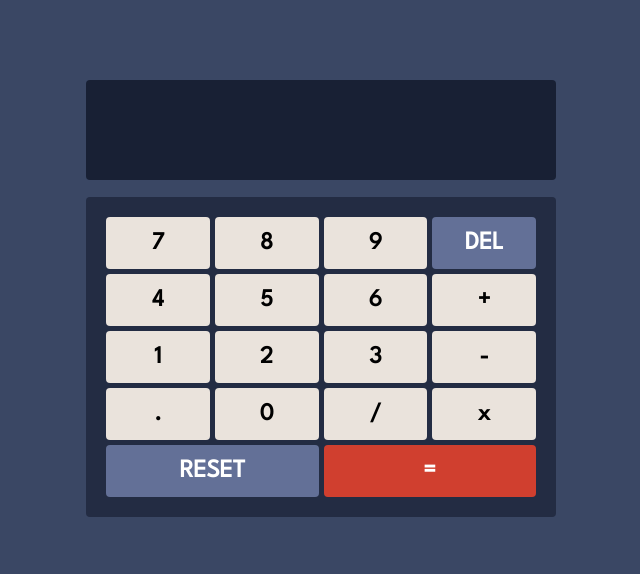
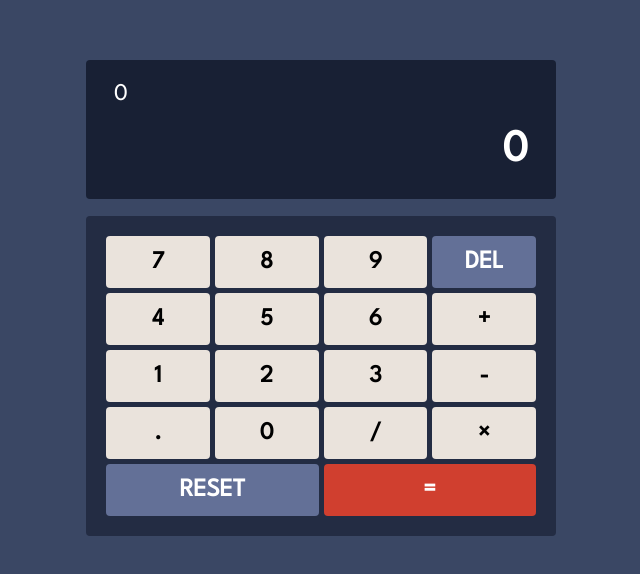
Before and after one commit to lightnonstop/Calculator-App, a plain HTML site: page index.html in a window 1280 px wide. Shown: the part 102-676 px from the top of the page, without its empty margins (319-959 px from the left). Drawn offline with Linux system fonts and the light colour scheme.

Commit message:
Added second calculator display

```diff
--- a/index.html
+++ b/index.html
@@ -12,7 +12,8 @@
 <body>
   <div id="container">
     <div id="display" class="fs-32">
-      <div id="print"></div>
+      <div id="secondary-screen"></div>
+      <div id="primary-screen"></div>
     </div>
     <div id="wrap-keys">
       <div class="keys digit">7</div>
@@ -30,7 +31,7 @@
       <div class="keys" id="decimal">.</div>
       <div class="keys digit">0</div>
       <div class="keys operator">/</div>
-      <div class="keys operator">x</div>
+      <div class="keys operator">×</div>
       <div class="keys uppercase white saturated-dark-blue" id="reset">reset</div>
       <div class="keys white" id="equal">=</div>
     </div>
```
